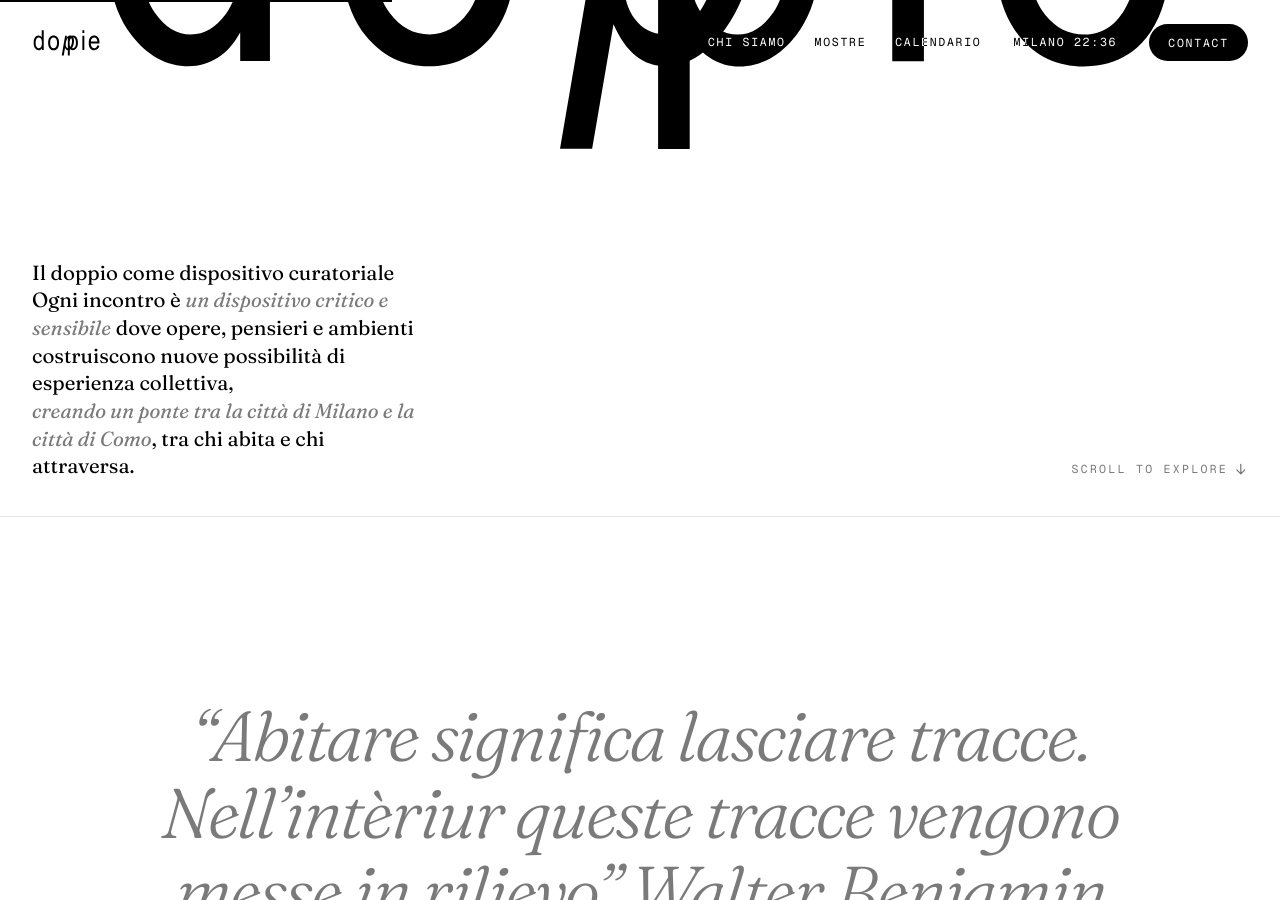
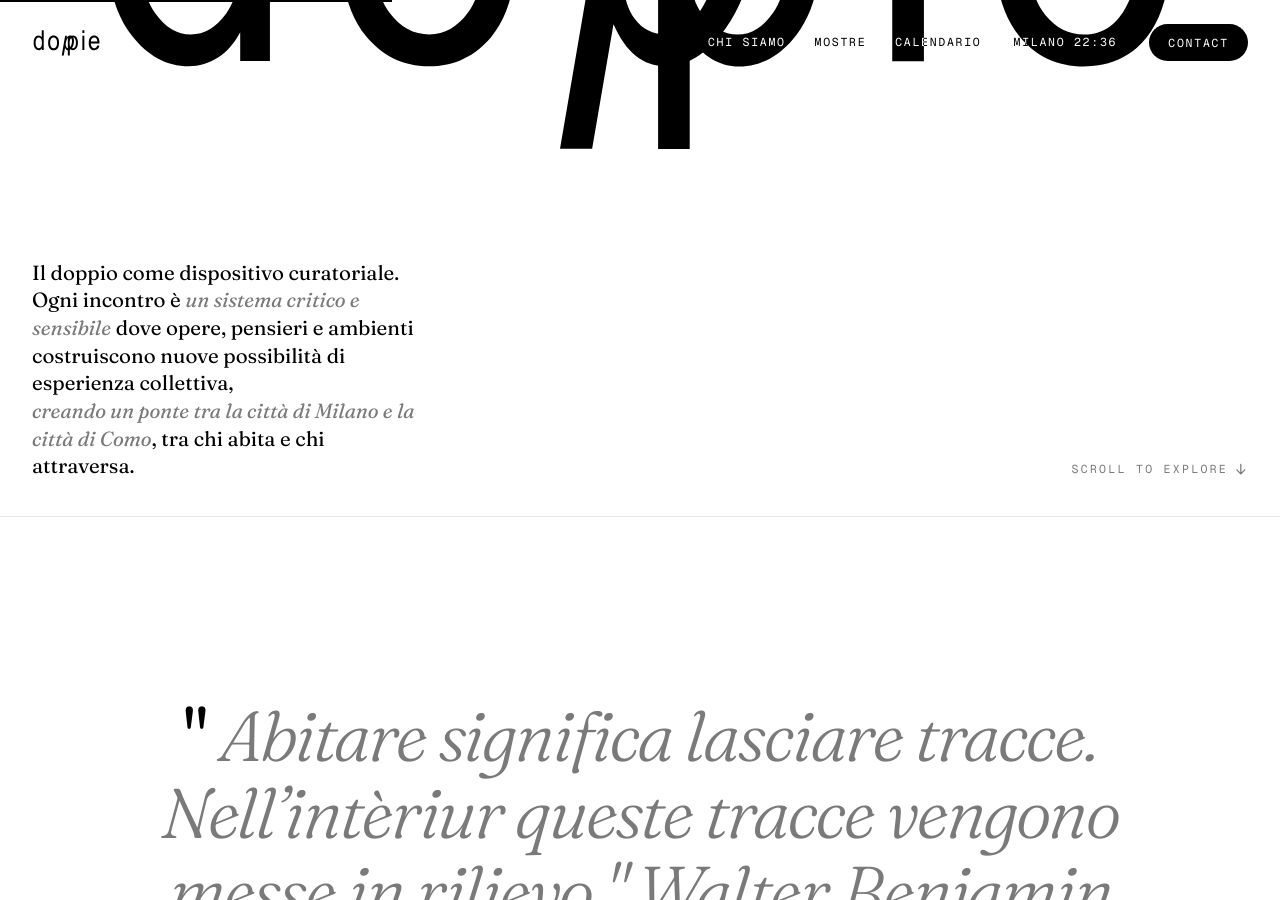
Before and after one commit to doppie-project/doppie-project.github.io, a Jekyll site: the page built from index.md, in a window 1280 px wide and 900 px high, scrolled down 453 px. Built offline with Jekyll 4.4.1, drawn with Linux system fonts in a browser that asks for light colours; a script that is not in the unit is left out; some of the changed text lies outside the part shown.

Commit message:
Update Pagine del Sito “homepage”

```diff
--- a/index.md
+++ b/index.md
@@ -3,18 +3,16 @@ layout: default
 permalink: /
 hero_top_left: Est. MMXXV
 hero_top_center: Collettivo — Milano / Como
-hero_statement_line_1: Il doppio come dispositivo curatoriale
-hero_statement_line_2: Ogni incontro è <em>un dispositivo critico e
-  sensibile</em> dove opere, pensieri e ambienti costruiscono nuove possibilità
-  di esperienza collettiva,
+hero_statement_line_1: Il doppio come dispositivo curatoriale.
+hero_statement_line_2: Ogni incontro è <em>un sistema critico e sensibile</em>
+  dove opere, pensieri e ambienti costruiscono nuove possibilità di esperienza
+  collettiva,
 hero_statement_line_3: " <em>creando un ponte tra la città di Milano e la città
   di Como</em>, tra chi abita e chi attraversa."
 scroll_cue_text: Scroll to explore
 manifesto_text: |
-  <em>“Abitare significa lasciare tracce.<em>
-  <em>Nell’intèriur queste tracce vengono messe in rilievo”<em>
-
-  Walter Benjamin
+  " <em>Abitare significa lasciare tracce.<em>
+  <em>Nell’intèriur queste tracce vengono messe in rilievo<em> " Walter Benjamin
 ---
 
 <section id="hero">
```
